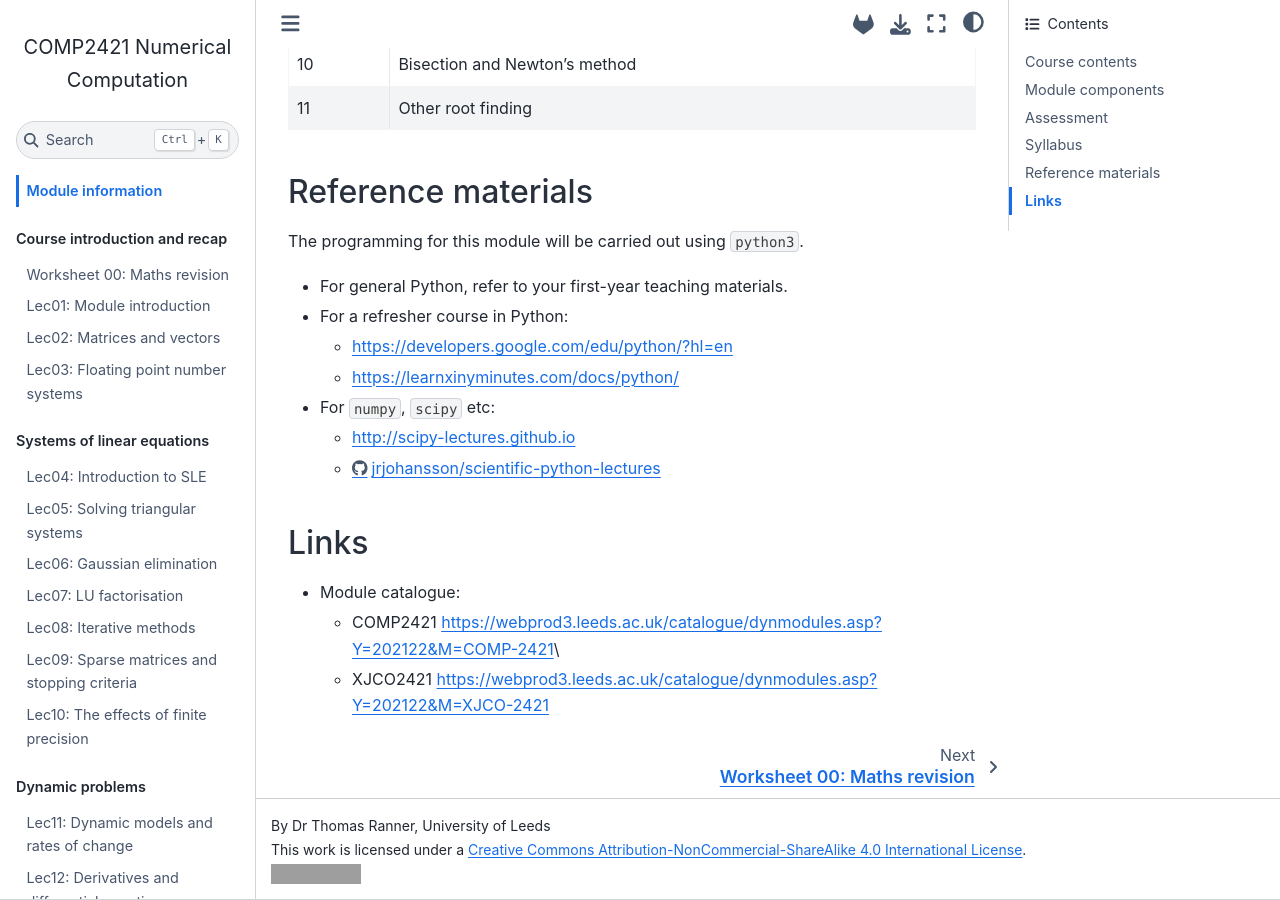
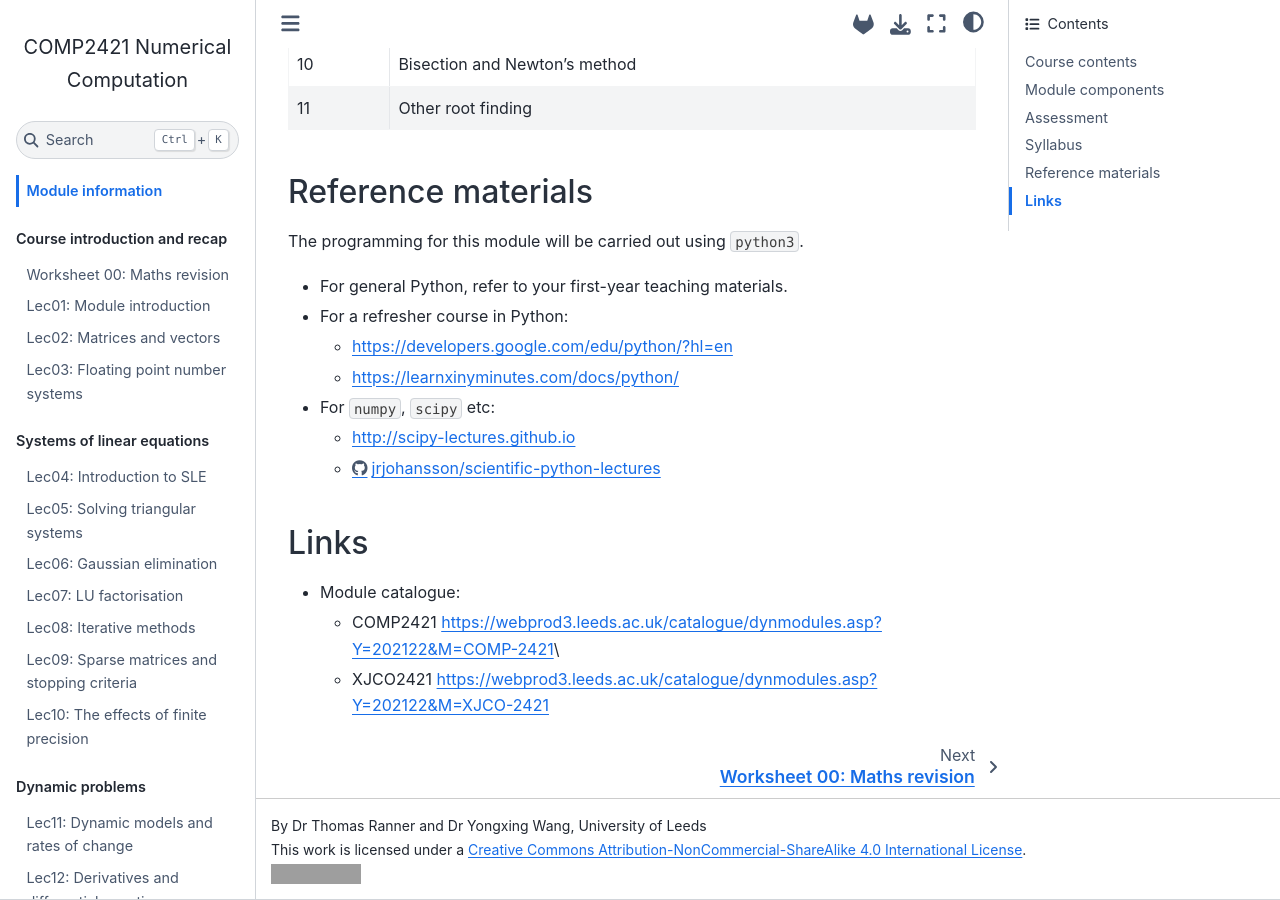
Before and after one commit to uol-soc-teachingrepos/COMP2421-Numerical-Computation, a Jupyter Book: the page built from README.md, in a window 1280 px wide and 900 px high, scrolled down 3681 px. Built offline with Jupyter Book 1.0.4 settings and Sphinx 7.4.7 and the Sphinx Book theme 1.1.4, drawn with Linux system fonts in a browser that asks for light colours; pages that are not in the unit, such as notebooks, are missing from menus; grey boxes are pictures that could not be loaded.

Commit message:
acknowledge yongxing

```diff
--- a/_config.yml
+++ b/_config.yml
@@ -2,7 +2,7 @@
 # Learn more at https://jupyterbook.org/customize/config.html
 
 title: COMP2421 Numerical Computation
-author: Dr Thomas Ranner, University of Leeds
+author: Dr Thomas Ranner and Dr Yongxing Wang, University of Leeds
 # logo: logo.png
 
 # Force re-execution of notebooks on each build.
```
